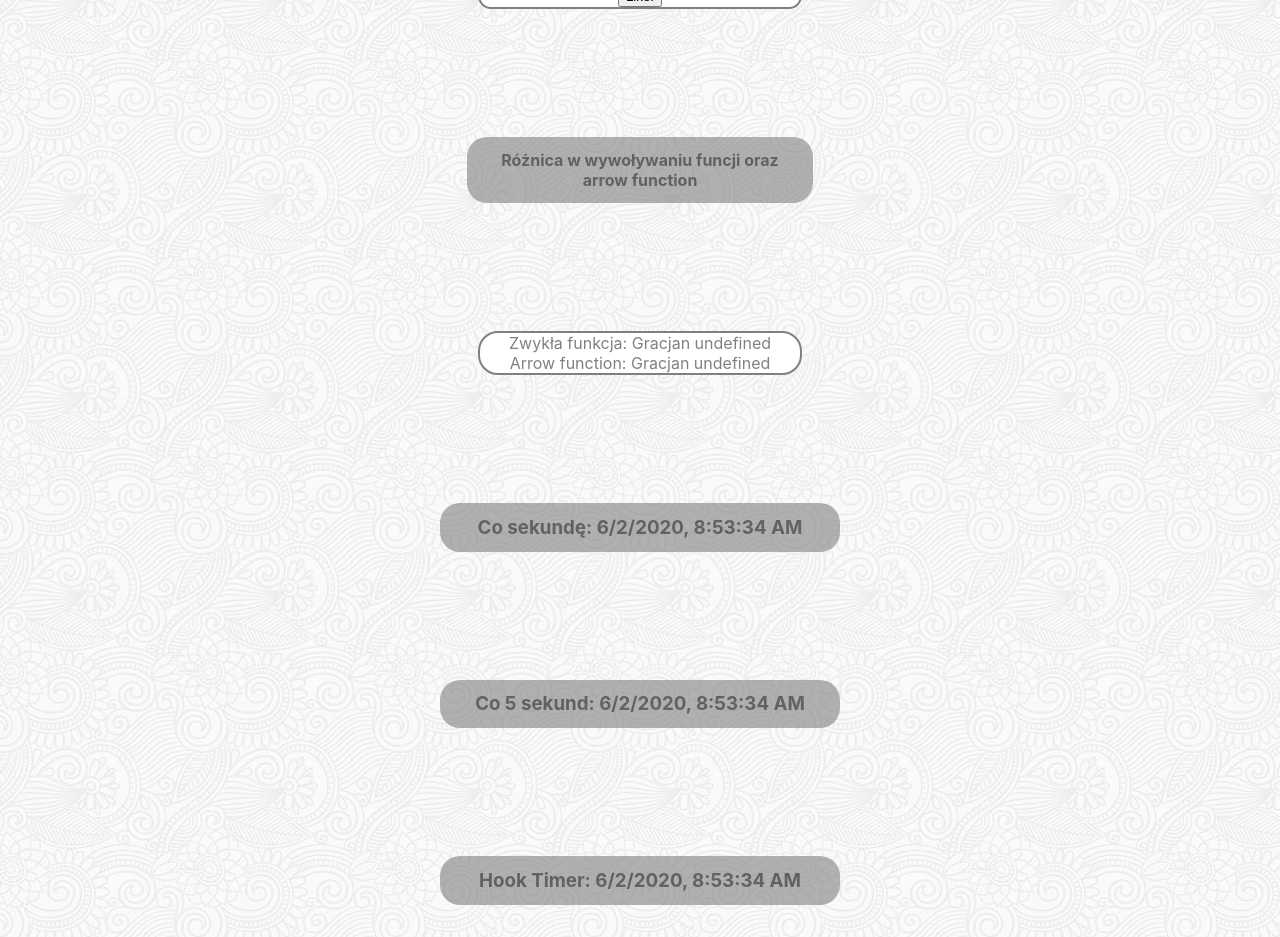
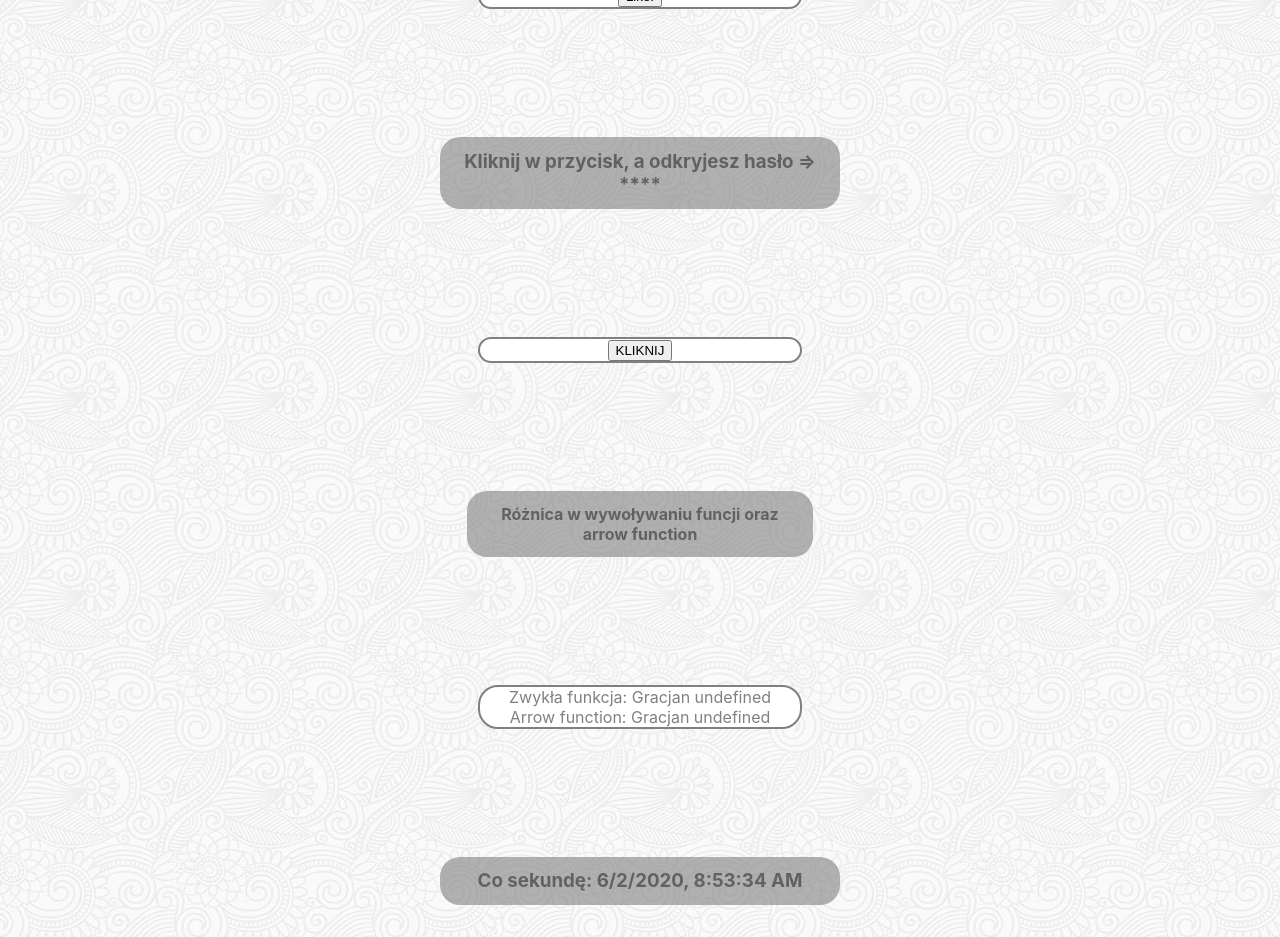
Before and after one commit to kunicka/my-ts-react-app, a React (Create React App) app: page / in a window 1280 px wide. Shown: the part 1220-2157 px from the top of the page. Built offline with nearby package versions, Linux system fonts and the light colour scheme.

Commit message:
Button Trial- checking how Hooks works with events

```diff
--- a/src/components/LikeButton.js
+++ b/src/components/LikeButton.js
@@ -3,11 +3,16 @@ import React, {useState} from 'react'
 function LikeButton() {
     const [liked, setLiked] = useState(false);
 
+
+
+
+
     return (
         <div>
             <h4>Guzik lajkowania</h4>
           <div className="div-container">
-              <button onClick={()=>setLiked({liked:true})}>Like!</button>
+              <button onClick={()=>setLiked({liked:true})}>Like! {liked}</button>
+
           </div>
         </div>
     )
--- /dev/null
+++ b/src/components/MessageButton.js
@@ -0,0 +1,17 @@
+import React, {useState} from 'react'
+
+function MessageButton() {
+    const [message, setMessage] = useState("****");
+
+    return (
+        <div>
+            <h3>Kliknij w przycisk, a odkryjesz hasło => {message}</h3>
+            <div className="div-container">
+            <button onClick={()=>setMessage({message:"REACT"})}>KLIKNIJ</button>
+            </div>
+
+        </div>
+    )
+}
+
+export default MessageButton
--- a/src/components/StatePlayground.js
+++ b/src/components/StatePlayground.js
@@ -5,6 +5,7 @@ import Timer from "./Timer.js";
 import TimerEvery5Sec from "./TimerEvery5Sec.js";
 import TimerHooks from "./TimerHooks.js";
 import InputApi from "./InputApi.js"
+import MessageButton from "./MessageButton.js"
 
 
 function StatePlayground () {
@@ -14,11 +15,13 @@ function StatePlayground () {
         <div>
             <h2>PLAYGROUND</h2>
             <LikeButton/>
+            <MessageButton/>
             <WhatYourNameIs name="Gracjan" serName="Brzdęk"/>
             <Timer/>
             <TimerEvery5Sec/>
             <TimerHooks/>
             <InputApi/>
+
         </div>
     )
 }
```
